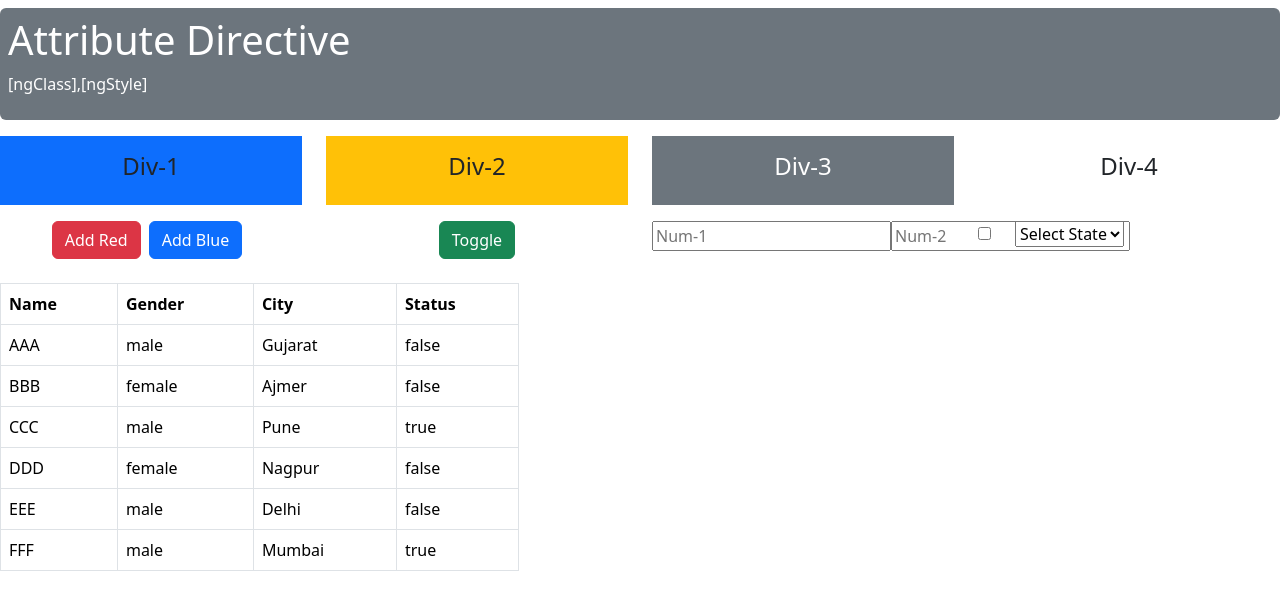
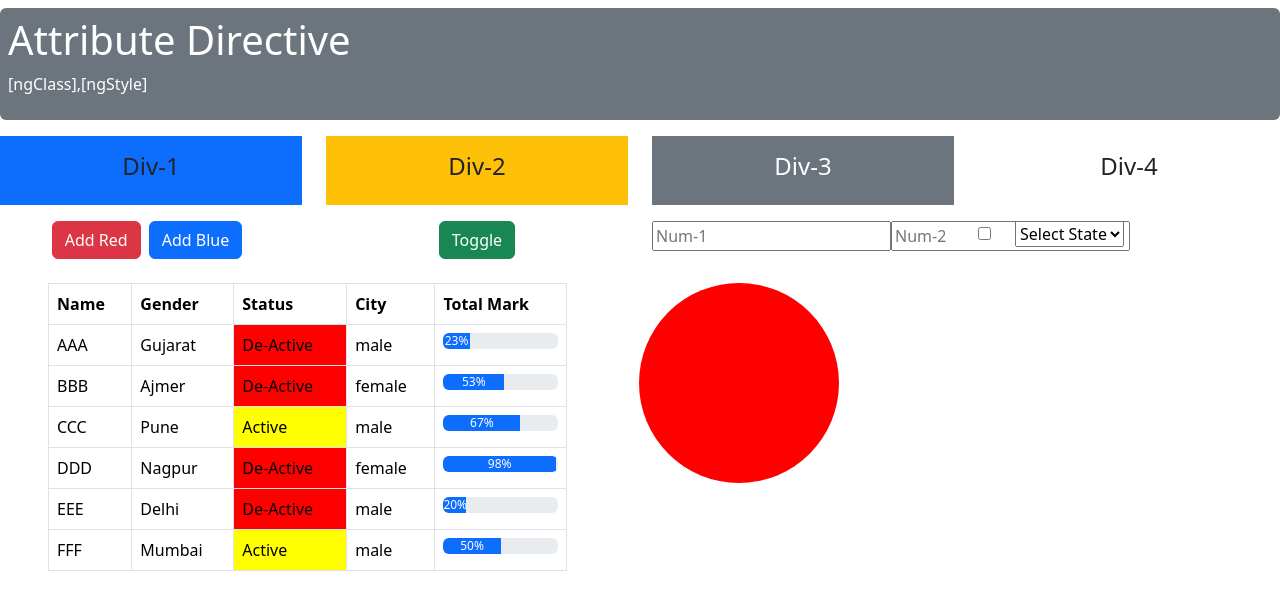
Before and after one commit to chiragrangras/angular_18, an Angular app in the folder angular_tutorial/: page / in a window 1280 px wide. Shown: the top 610 px of the page. Built offline with nearby package versions, Linux system fonts and the light colour scheme.

Commit message:
modified file

```diff
--- a/angular_tutorial/src/app/components/directive/attribute-directive/attribute-directive.component.html
+++ b/angular_tutorial/src/app/components/directive/attribute-directive/attribute-directive.component.html
@@ -27,7 +27,7 @@
     </div>
   </div>
   <div class="col-3">
-    <div class="p-3 text-center" [ngClass]="isActive ? 'bg-primary' : '' ">
+    <div class="p-3 text-center" [ngClass]="isActive ? 'bg-primary' : ''">
       <h4>Div-4</h4>
     </div>
   </div>
@@ -72,24 +72,44 @@
 </div>
 
 <div class="row pt-4">
-  <div class="col-5">
+  <div class="col-5 mx-5">
     <table class="table table-bordered">
       <thead>
         <tr>
           <th>Name</th>
           <th>Gender</th>
+          <th>Status</th>
           <th>City</th>
-          <th>Status</th>
+          <th>Total Mark</th>
         </tr>
       </thead>
       <tbody>
         <tr *ngFor="let student of studentList">
-          <td>{{student.name}}</td>
-          <td>{{student.gender}}</td>
-          <td>{{student.city}}</td>
-          <td>{{student.isActive}}</td>
+          <td>{{ student.name }}</td>
+          <td>{{ student.city }}</td>
+          <td
+            [ngStyle]="{
+              'background-color': student.isActive ? 'yellow' : 'red'
+            }"
+          >
+            <span>{{ student.isActive ? "Active" : "De-Active" }}</span>
+          </td>
+          <td>{{ student.gender }}</td>
+          <td>
+            <div class="progress">
+              <div
+                class="progress-bar"
+                [ngStyle]="{ width: student.totalMarks + '%' }"
+              >
+                {{ student.totalMarks }}%
+              </div>
+            </div>
+          </td>
         </tr>
       </tbody>
     </table>
   </div>
+  <div class="col-5">
+    <div [ngStyle]="customerStyle"></div>
+  </div>
 </div>
--- a/angular_tutorial/src/app/components/directive/attribute-directive/attribute-directive.component.ts
+++ b/angular_tutorial/src/app/components/directive/attribute-directive/attribute-directive.component.ts
@@ -16,13 +16,63 @@ export class AttributeDirectiveComponent {
   num2: string = '';
   isActive: boolean = false;
 
+  customerStyle: any = {
+    color: 'white',
+    background: 'red',
+    width: '200px',
+    height: '200px',
+    'border-radius': '50%',
+  };
+
   studentList: any[] = [
-    { studentId: 13, totalMarks:23, gender:'male', name: 'AAA', city: 'Gujarat', isActive: false },
-    { studentId: 25, totalMarks:53, gender:'female', name: 'BBB', city: 'Ajmer', isActive: false },
-    { studentId: 53, totalMarks:67, gender:'male', name: 'CCC', city: 'Pune', isActive: true },
-    { studentId: 44, totalMarks:98, gender:'female', name: 'DDD', city: 'Nagpur', isActive: false },
-    { studentId: 52, totalMarks:20, gender:'male', name: 'EEE', city: 'Delhi', isActive: false },
-    { studentId: 64, totalMarks:50, gender:'male', name: 'FFF', city: 'Mumbai', isActive: true },
+    {
+      studentId: 13,
+      totalMarks: 23,
+      gender: 'male',
+      name: 'AAA',
+      city: 'Gujarat',
+      isActive: false,
+    },
+    {
+      studentId: 25,
+      totalMarks: 53,
+      gender: 'female',
+      name: 'BBB',
+      city: 'Ajmer',
+      isActive: false,
+    },
+    {
+      studentId: 53,
+      totalMarks: 67,
+      gender: 'male',
+      name: 'CCC',
+      city: 'Pune',
+      isActive: true,
+    },
+    {
+      studentId: 44,
+      totalMarks: 98,
+      gender: 'female',
+      name: 'DDD',
+      city: 'Nagpur',
+      isActive: false,
+    },
+    {
+      studentId: 52,
+      totalMarks: 20,
+      gender: 'male',
+      name: 'EEE',
+      city: 'Delhi',
+      isActive: false,
+    },
+    {
+      studentId: 64,
+      totalMarks: 50,
+      gender: 'male',
+      name: 'FFF',
+      city: 'Mumbai',
+      isActive: true,
+    },
   ];
 
   addRedClass() {
```
